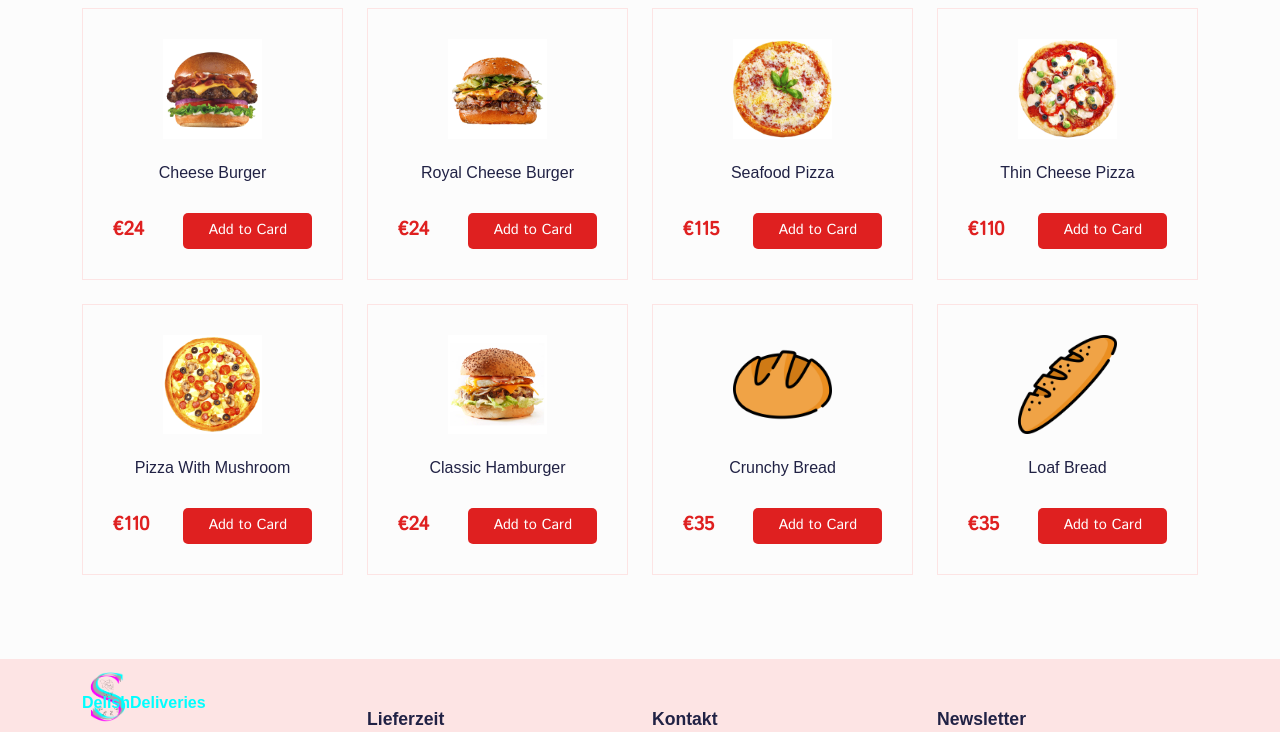
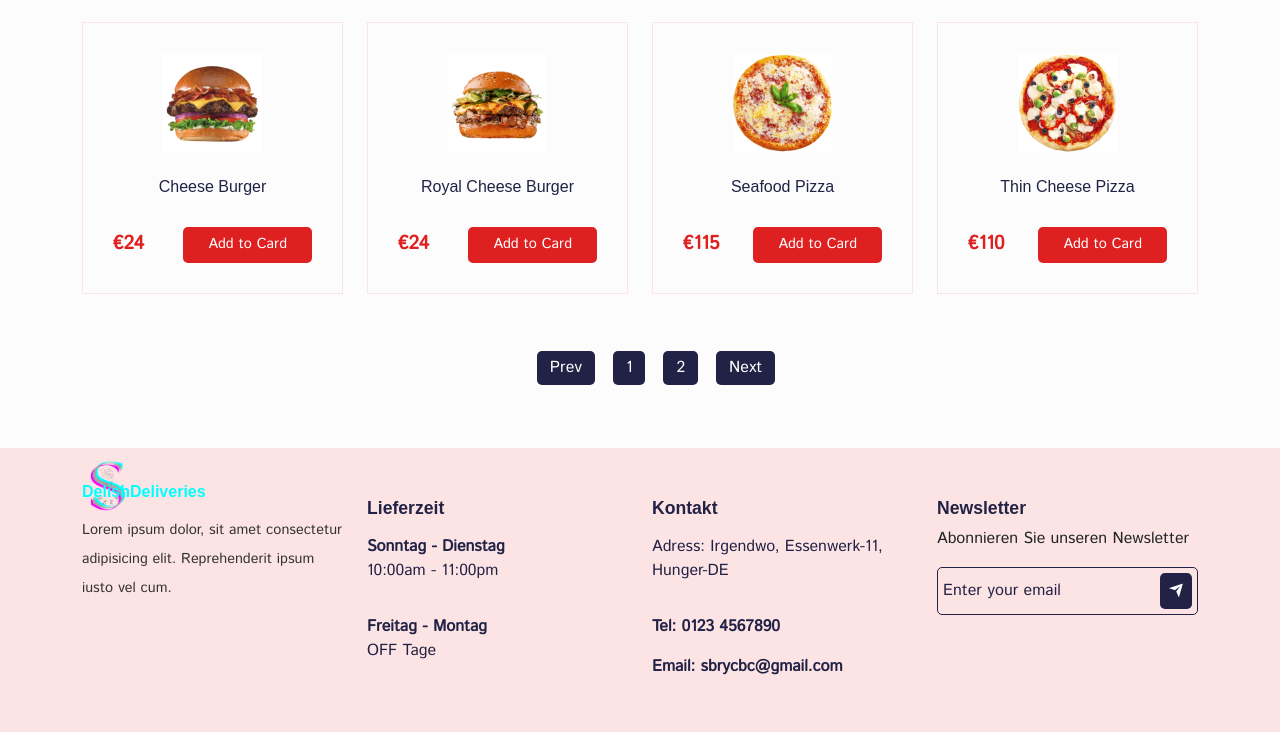
Before and after one commit to sbrycbc/delish-deliveries, a React (Create React App) app: page /foods in a window 1280 px wide. Shown: the part 730-1462 px from the top of the page. Built offline with nearby package versions, Linux system fonts and the light colour scheme; a web font is replaced by a local one.

Commit message:
added pagination and food details page..

```diff
--- a/src/pages/AllFoods.jsx
+++ b/src/pages/AllFoods.jsx
@@ -6,10 +6,39 @@ import {Container, Row, Col} from "reactstrap"
 
 import products from '../assets/data/products';
 import ProductCard from '../components/Ul/product-card/ProductCard';
+import ReactPaginate from 'react-paginate';
+
+import '../styles/all-foods.css'
+import '../styles/pagination.css'
+
+
 
 const AllFoods = () => {
 
-  const [searchTerm, setSearchTerm] = useState()
+  const [searchTerm, setSearchTerm] = useState(' ');
+  // const [productData, setProductData] = useState(products)
+  const [pageNumber, setPageNumber] = useState(0)
+
+const searchedProduct = products.filter((item) => {
+  if(searchTerm === "") {
+    return item
+  } else if(item.title.toLowerCase().includes(searchTerm.toLowerCase())) {
+    return item
+  } else {
+    return ""
+  }
+})
+
+  const productPerPage = 8
+  const visitedPage = pageNumber * productPerPage
+  const displayPage = searchedProduct.slice(visitedPage, visitedPage + productPerPage)
+
+  const pageCount = Math.ceil(searchedProduct.length / productPerPage)
+
+  const changePage = ({selected}) =>{
+    setPageNumber(selected)
+  }
+
   return <Helmet title='All-Foods'>
     <CommonSection title='All Foods'/>
 
@@ -18,7 +47,9 @@ const AllFoods = () => {
         <Row>
           <Col lg="6" md="6" sm="6">
             <div className="search_widget d-flex align-items-center justify-content-between w-50">
-              <input type="text" placeholder="I'm looking for..."/>
+              <input type="text" placeholder="I'm looking for..."
+              value={searchTerm}
+              onChange={(e)=> setSearchTerm(e.target.value)}/>
               <span><i className="ri-search-line"></i></span>
             </div>
           </Col>
@@ -30,20 +61,25 @@ const AllFoods = () => {
                 <option value="descending">Alphabetically, Z-A</option>
                 <option value="high-price">High Price</option>
                 <option value="low-price">Low Price</option>
-
               </select>
             </div>
-
-
           </Col>
-          {
-            products.map(item=> (
-            <Col lg="3" md="4" sm="6" xs="6" key={item.id} className='mb-4'>
-              {" "}
+          {displayPage
+          .map((item) => (
+            <Col lg="3" md="4" sm="6" xs="6" key={item.id}
+            className='mb-4'>
               <ProductCard item={item} />
             </Col>
-            ))
-          }
+            ))}
+            <div>
+              <ReactPaginate
+              pageCount={pageCount}
+              onPageChange={changePage}
+              previousLabel='Prev'
+              nextLabel='Next'
+              containerClassName='paginationBttns'
+              />
+            </div>
         </Row>
       </Container>
     </section>
--- a/src/pages/FoodDetails.jsx
+++ b/src/pages/FoodDetails.jsx
@@ -1,9 +1,57 @@
 import React from 'react';
+import products from '../assets/data/products';
+
+import { useParams } from 'react-router-dom';
+import Helmet from '../components/Helmet/Helmet';
+import CommonSection from '../components/Ul/common-section/CommonSection';
+
+import {Container, Row, Col} from "reactstrap"
+
+import productImg from "../assets/images/product_01.1.jpg"
+
+import "../styles/product-details.css"
 
 const FoodDetails = () => {
-  return (
-    <div>FoodDetails</div>
-  )
+  return <Helmet title="Product-details">
+    <CommonSection title="product 01"/>
+      <section>
+        <Container>
+          <Row>
+            <Col lg="2" md="2">
+              <div className="product_images">
+                <div className="img_item">
+                  <img src={productImg} alt="product-img-01" className='w-50' />
+                </div>
+                <div className="img_item">
+                  <img src={productImg} alt="product-img-02" className="w-50"/>
+                </div>
+                <div className="img_item">
+                  <img src={productImg} alt="product-img-03" className="w-50"/>
+                </div>
+              </div>
+            </Col>
+            <Col lg="3" md="3">
+
+              <div className="product_main-img">
+                  <img src={productImg} alt="product-main-img" className="w-100"/>
+              </div>
+
+            </Col>
+            <Col lg="6" md="6">
+              <div className="single_product_content">
+                <h2 className="product_title mb-3">Pizza with mushroom</h2>
+                <p className='product_price'>{" "}Price:
+                <span className='product_price'>€34</span>
+                </p>
+                <p className=''>Category : <span>Burger</span></p>
+                <button className='addToCard_btn'>Add to Cart</button>
+              </div>
+            </Col>
+          </Row>
+        </Container>
+      </section>
+  </Helmet>
+
 }
 
 export default FoodDetails;
--- /dev/null
+++ b/src/styles/pagination.css
@@ -0,0 +1,27 @@
+.paginationBttns {
+    width: 80%;
+    height: 40px;
+    margin: auto;
+    display: flex;
+    align-items: center;
+    justify-content: center;
+    column-gap: 0.5rem;
+    list-style: none;
+    margin-top: 30px;
+  }
+
+  .paginationBttns a {
+    padding: 5px 13px;
+    background: #212245;
+    color: #fff !important;
+    border-radius: 5px;
+    display: flex;
+    align-items: center;
+    justify-content: center;
+    cursor: pointer;
+    margin: 5px;
+  }
+
+  .paginationBttns a:hover {
+    background: #df2020;
+  }
--- /dev/null
+++ b/src/styles/product-details.css
@@ -0,0 +1,133 @@
+.single_product-content {
+    padding-left: 50px;
+  }
+
+  .product_price {
+    display: flex;
+    align-items: center;
+    column-gap: 1rem;
+    margin-bottom: 0;
+  }
+  .product_price span {
+    font-size: 2rem;
+  }
+
+  .extraIngredientsGrid {
+      display: grid;
+      grid-column-gap: 3rem;
+      grid-template-columns: repeat(3, 1fr);
+      justify-content: space-between;
+      margin-top: 3rem;
+  }
+
+  .category {
+    font-weight: 600;
+    color: #212245;
+    display: flex;
+    align-items: center;
+    column-gap: 1rem;
+    margin-top: 10px;
+  }
+
+  .category span {
+    padding: 5px 10px;
+    background: #fde4e4;
+    color: #212245;
+    border-radius: 5px;
+  }
+
+  .description_content {
+    padding: 30px 0px;
+  }
+
+  .description_content p {
+    line-height: 30px;
+    color: #212245b6;
+  }
+
+  .description {
+    color: #df2020;
+  }
+
+  .img_item {
+    cursor: pointer;
+  }
+  .related_Product-title {
+    font-size: 1.4rem;
+  }
+
+  @media only screen and (max-width: 830px) {
+    .product_title {
+      font-size: 1.2rem;
+    }
+    .product_price,
+    .product_price span {
+      font-size: 1rem;
+    }
+    .category,
+    .category span {
+      font-size: 0.8rem !important;
+    }
+
+    .description_content p {
+      font-size: 0.8rem;
+    }
+
+    .related_Product-title {
+      font-size: 1.2rem;
+    }
+
+    .extraIngredientsGrid {
+      grid-template-columns: repeat(2, 1fr)
+    }
+  }
+
+  @keyframes animation {
+    from {
+      top: 0;
+    }
+    to {
+      top: 2rem;
+    }
+  }
+
+  .updateCartNotifiation {
+    width: -webkit-fill-available;
+    top: 2rem;
+    height: 3rem;
+    font-size: larger;
+    font-weight: bold;
+    background-color: #4BB543;
+    border-radius: 10px;
+    position: fixed;
+    margin: 0 1rem;
+    display: flex;
+    align-items: center;
+    justify-content: center;
+    color: white;
+    z-index: 9999;
+    animation: 1s animation;
+  }
+
+  @media only screen and (max-width: 576px) {
+    .product_images {
+      display: flex;
+      flex-direction: row;
+    }
+
+    .product_main-img {
+      margin-bottom: 20px;
+    }
+    .addToCard_btn {
+      margin-top: 10px;
+    }
+
+    .category.mb-5 {
+      display: inline-block;
+      margin-right: 10px;
+    }
+
+    .extraIngredientsGrid {
+      grid-template-columns: repeat(1, 1fr)
+    }
+  }
```
